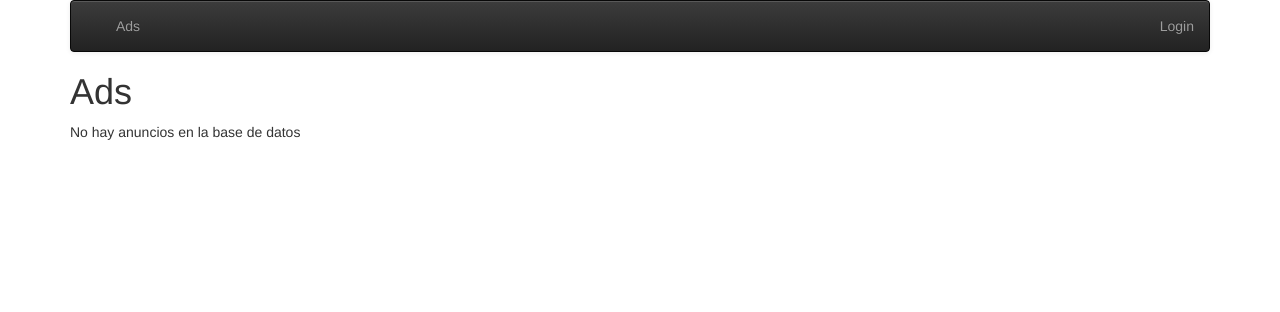
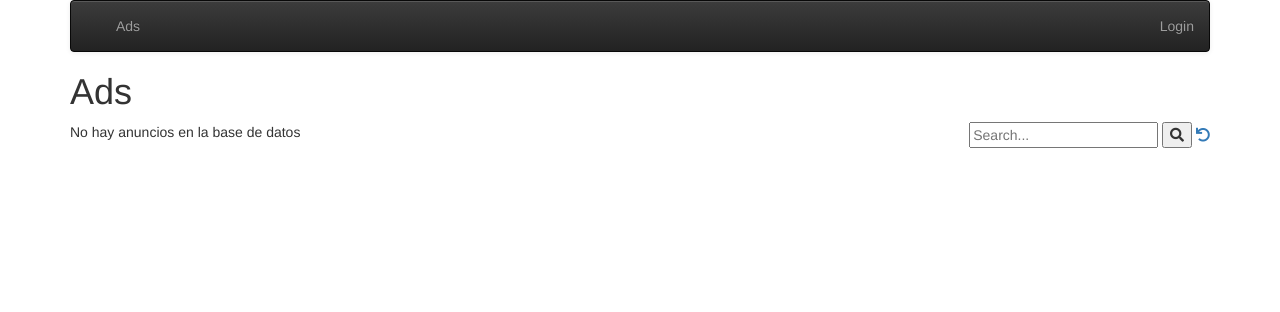
Before and after one commit to seraf7/Django4Everybody, a Django app: template voodoo/ads/templates/ads/ad_list.html in a window 1280 px wide. Shown: the top 312 px of the page. Run offline with Django 3.2, Linux system fonts and the light colour scheme; the template is opened without the code that fills it, so the values that code supplies are empty; some libraries are stand-ins or nearby versions.

Commit message:
Adición de formulario de búsquedas

```diff
--- a/voodoo/ads/templates/ads/ad_list.html
+++ b/voodoo/ads/templates/ads/ad_list.html
@@ -2,6 +2,21 @@
 
 {% block content %}
     <h1>Ads</h1>
+
+    <!-- Sección de búsuqeda de anuncios -->
+    <div style="float:right">
+        <form>
+            <input type="text" name="buscar" placeholder="Search..."
+            {% if buscar %} value="{{ buscar}}" {% endif %}>
+            <button type="submit">
+                <i class="fa fa-search"></i>
+            </button>
+
+            <a href="{% url 'ads:all' %}">
+                <i class="fa fa-undo"></i>
+            </a>
+        </form>
+    </div>
 
     <!-- Verifica si hay anuncios registrados -->
     {% if ad_list %}
```
